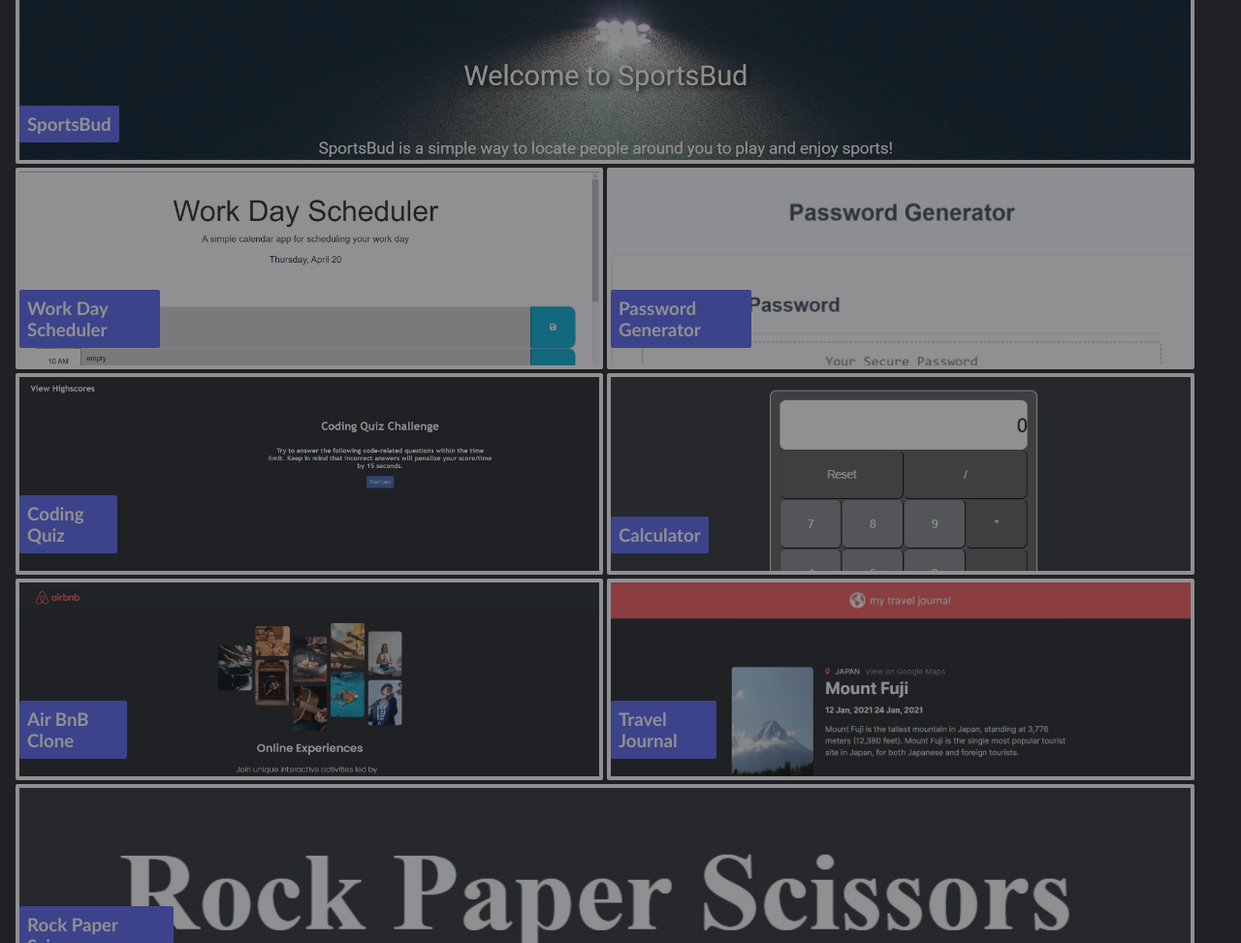
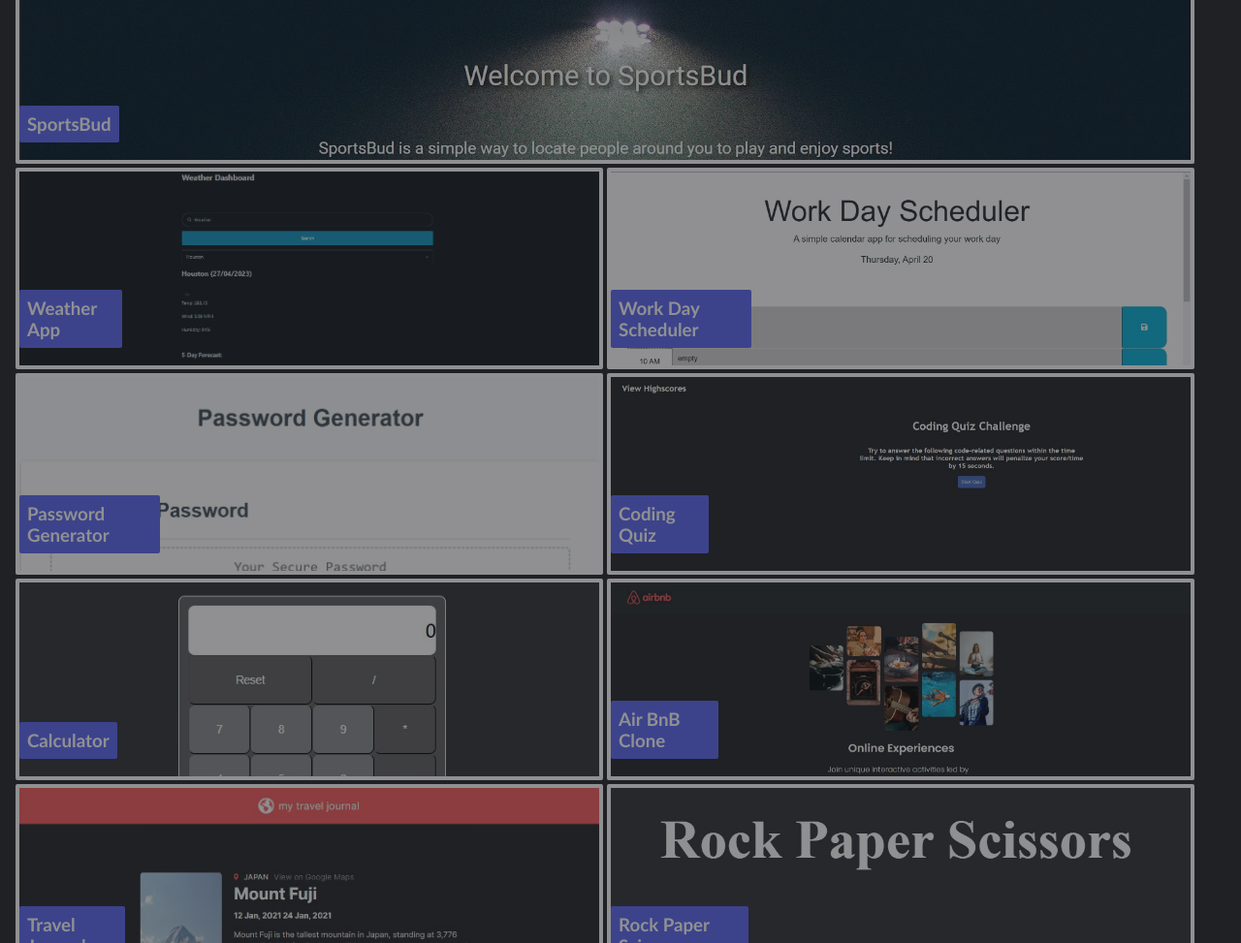
Before and after one commit to DiegoABorjas/02-portfolio, a plain HTML site: page index.html in a window 1280 px wide. Shown: the part 926-1899 px from the top of the page at 97% size. Drawn offline with Linux system fonts and the light colour scheme.

Commit message:
Added weather project

```diff
--- a/assets/css/style.css
+++ b/assets/css/style.css
@@ -183,8 +183,13 @@ main h2::after {
     opacity: 0.5;
 }
 
+#weather {
+    background-image: url(../images/weather.jpg);
+    opacity: 0.5;
+}
+
 /* opacity change on image hover */
-#main-project:hover, #quiz:hover, #scheduler:hover, #calc-project:hover, #airbnb:hover, #travel:hover, #rockpaper:hover, #password:hover{
+#main-project:hover, #weather:hover, #quiz:hover, #scheduler:hover, #calc-project:hover, #airbnb:hover, #travel:hover, #rockpaper:hover, #password:hover {
     opacity: 1;
 }
 
--- a/index.html
+++ b/index.html
@@ -45,6 +45,10 @@
                     <h3>SportsBud</h3>
                     <a href="https://github.com/DiegoABorjas/SportsBud" target="_blank" rel="noopener noreferrer"></a>
                 </section>
+                <section class="project" id="weather">
+                    <h3>Weather App</h3>
+                    <a href="https://diegoaborjas.github.io/06-weather-dashboard/" target="_blank" rel="noopener noreferrer"></a>
+                </section>
                 <section class="project" id="scheduler">
                     <h3>Work Day Scheduler</h3>
                     <a href="https://diegoaborjas.github.io/05-work-day-scheduler/" target="_blank" rel="noopener noreferrer"></a>
```
Also changed, not shown: assets/images/weather.jpg (added).
